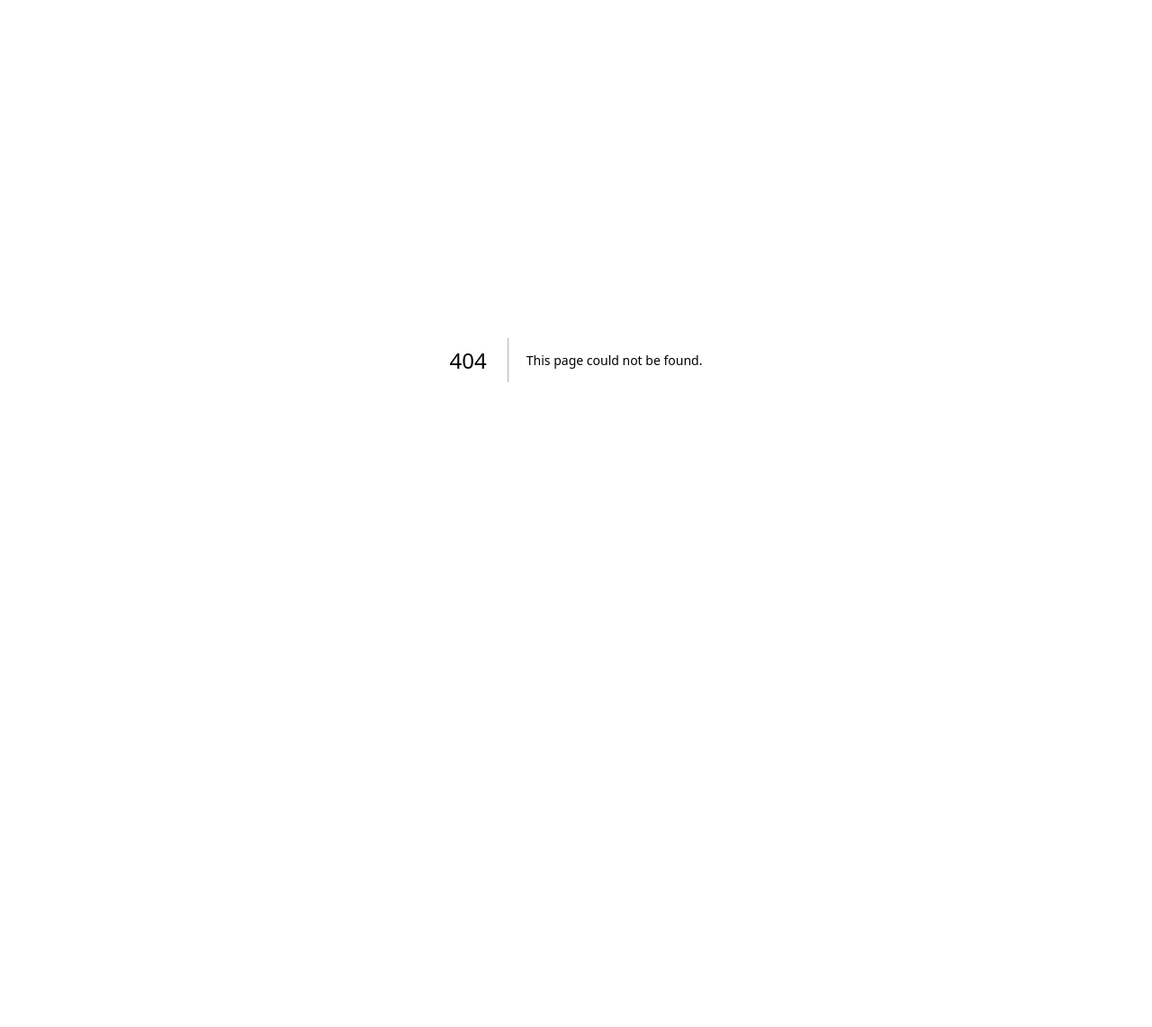
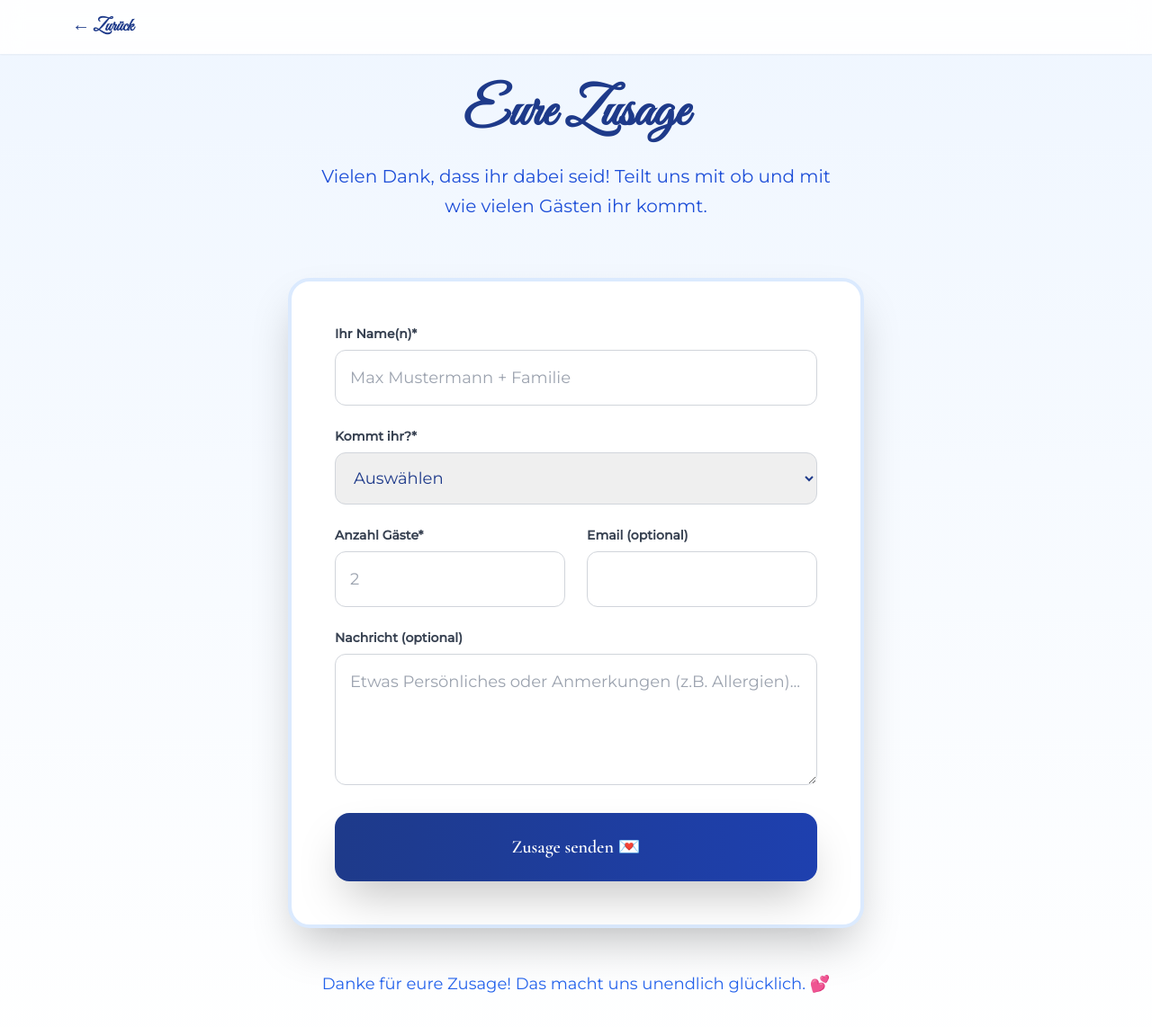
Before and after one commit to MoxiSpoxi/michipetrahochzeit, a Next.js app: page /rsvp in a window 1280 px wide. Before the commit this address had no page. Shown: the top 1142 px of the page at 90% size. Before the commit the page ends 800 px from the top, so only its background shows below. Built offline with nearby package versions, Linux system fonts and the light colour scheme.

Commit message:
Add RSVP page and nav link with Formspree

```diff
--- a/app/page.jsx
+++ b/app/page.jsx
@@ -67,6 +67,7 @@ export default function Home() {
                   RSVP
                 </button>
               </Link>
+
             </div>
             <button
               className="md:hidden text-blue-900"
@@ -111,6 +112,7 @@ export default function Home() {
                       RSVP
                     </button>
                   </Link>
+
                 </div>
               </motion.div>
             )}
--- /dev/null
+++ b/app/rsvp/page.jsx
@@ -0,0 +1,120 @@
+'use client'
+
+import { useState } from 'react'
+import { motion } from "framer-motion"
+import { useConfig } from "../context/WeddingConfigContext"
+import Link from "next/link"
+
+export default function RsvpPage() {
+  const config = useConfig()
+  const [status, setStatus] = useState('')
+
+  const handleSubmit = async (e) => {
+    e.preventDefault()
+    setStatus('Vielen Dank! Eure Zusage wurde gesendet. 💕')
+    e.target.reset()
+    setTimeout(() => setStatus(''), 5000)
+  }
+
+  return (
+    <div className="min-h-screen bg-gradient-to-b from-blue-50 to-white">
+      <nav className="fixed top-0 left-0 right-0 z-40 bg-white/90 backdrop-blur-md shadow-sm py-4">
+        <div className="max-w-6xl mx-auto px-4">
+          <Link href="/" className="flex items-center gap-2 text-blue-900 font-bold font-hand text-xl hover:text-blue-700 transition-colors">
+            ← Zurück
+          </Link>
+        </div>
+      </nav>
+
+      <main className="pt-24 pb-20">
+        <div className="max-w-2xl mx-auto px-4">
+          <motion.section
+            initial={{ opacity: 0, y: 20 }}
+            animate={{ opacity: 1, y: 0 }}
+            className="text-center mb-16"
+          >
+            <h1 className={`${config.hero?.fontSize?.title || "text-5xl md:text-6xl"} font-hand font-bold text-blue-900 mb-6`}>
+              Eure Zusage
+            </h1>
+            <p className={`${config.hero?.fontSize?.date || "text-xl"} text-blue-700 max-w-xl mx-auto leading-relaxed mb-12`}>
+              Vielen Dank, dass ihr dabei seid! Teilt uns mit ob und mit wie vielen Gästen ihr kommt.
+            </p>
+          </motion.section>
+
+
+
+          <motion.form
+            initial={{ opacity: 0, scale: 0.95 }}
+            animate={{ opacity: 1, scale: 1 }}
+            transition={{ delay: 0.3 }}
+            onSubmit={handleSubmit}
+            className="bg-white rounded-3xl shadow-2xl p-12 border-4 border-blue-100 space-y-6"
+            action="https://formspree.io/f/mdapwrzg"
+            method="POST"
+          >
+            <div>
+              <label className="block text-sm font-bold text-gray-700 mb-2">Ihr Name(n)*</label>
+              <input type="text" name="name" required className="w-full px-4 py-4 border border-gray-300 rounded-xl focus:ring-4 focus:ring-blue-200 focus:border-blue-500 text-lg" placeholder="Max Mustermann + Familie" />
+            </div>
+
+            <div>
+              <label className="block text-sm font-bold text-gray-700 mb-2">Kommt ihr?*</label>
+              <select name="attending" required className="w-full px-4 py-4 border border-gray-300 rounded-xl focus:ring-4 focus:ring-blue-200 focus:border-blue-500 text-lg">
+                <option value="">Auswählen</option>
+                <option value="ja">Ja, wir kommen! 🎉</option>
+                <option value="nein">Leider nein 😔</option>
+              </select>
+            </div>
+
+            <div className="grid md:grid-cols-2 gap-6">
+              <div>
+                <label className="block text-sm font-bold text-gray-700 mb-2">Anzahl Gäste*</label>
+                <input type="number" name="guests" min="1" max="10" required className="w-full px-4 py-4 border border-gray-300 rounded-xl focus:ring-4 focus:ring-blue-200 focus:border-blue-500 text-lg" placeholder="2" />
+              </div>
+              <div>
+                <label className="block text-sm font-bold text-gray-700 mb-2">Email (optional)</label>
+                <input type="email" name="_replyto" className="w-full px-4 py-4 border border-gray-300 rounded-xl focus:ring-4 focus:ring-blue-200 focus:border-blue-500 text-lg" />
+              </div>
+            </div>
+
+            <div>
+              <label className="block text-sm font-bold text-gray-700 mb-2">Nachricht (optional)</label>
+              <textarea name="message" rows="4" className="w-full px-4 py-4 border border-gray-300 rounded-xl focus:ring-4 focus:ring-blue-200 focus:border-blue-500 text-lg" placeholder="Etwas Persönliches oder Anmerkungen (z.B. Allergien)..."></textarea>
+            </div>
+
+            <input type="hidden" name="_subject" value="Neue RSVP Zusage!" />
+            <input type="hidden" name="_next" value="https://your-site.com/rsvp?success" />
+
+            <motion.button
+              type="submit"
+              whileHover={{ scale: 1.02 }}
+              whileTap={{ scale: 0.98 }}
+              className="w-full bg-gradient-to-r from-blue-900 to-blue-800 text-white font-display font-bold py-6 px-8 rounded-2xl text-xl shadow-2xl hover:from-blue-800 hover:to-blue-700 transition-all duration-300"
+            >
+              Zusage senden 💌
+            </motion.button>
+
+            {status && (
+              <motion.p
+                initial={{ opacity: 0, scale: 0.95 }}
+                animate={{ opacity: 1, scale: 1 }}
+                className="text-center text-green-600 font-bold text-xl py-4 bg-green-50 rounded-xl border-2 border-green-200"
+              >
+                {status}
+              </motion.p>
+            )}
+          </motion.form>
+
+          <motion.p
+            initial={{ opacity: 0, y: 20 }}
+            animate={{ opacity: 1, y: 0 }}
+            transition={{ delay: 0.5 }}
+            className="text-center mt-12 text-blue-600 text-lg"
+          >
+            Danke für eure Zusage! Das macht uns unendlich glücklich. 💕
+          </motion.p>
+        </div>
+      </main>
+    </div>
+  )
+}
```
Also changed, not shown: 1 other file (tests, documents, lock files or other folders).
